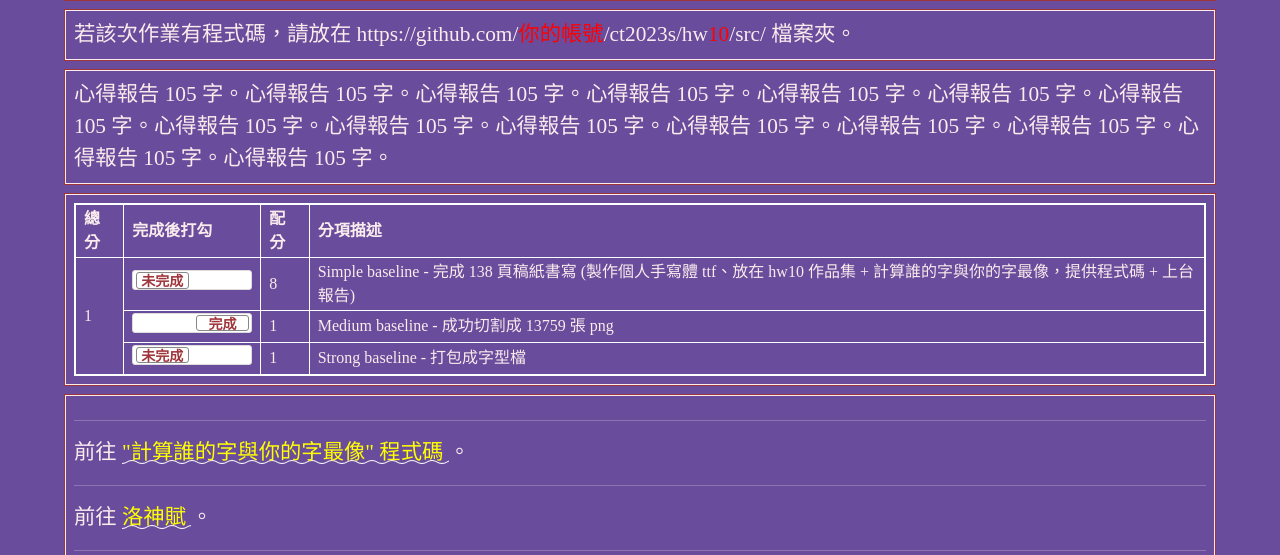
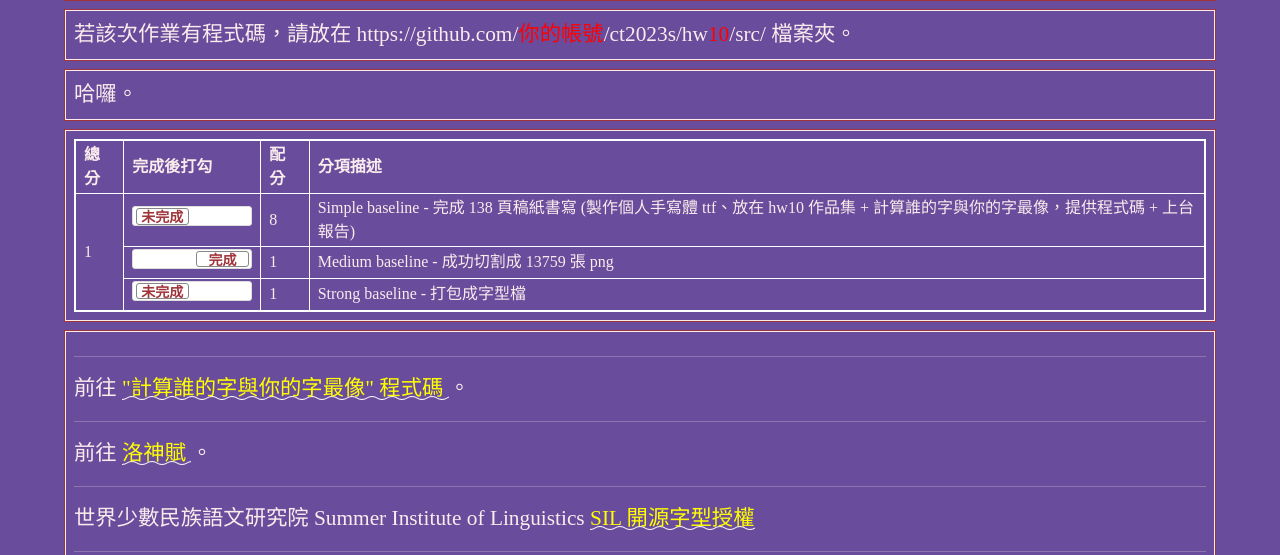
Before and after one commit to doom0831/ct2023s, a plain HTML site: page hw10/index.html in a window 1280 px wide. Shown: the part 83-638 px from the top of the page. Drawn offline with nearby package versions, Linux system fonts and the light colour scheme.

Commit message:
Update index.html

```diff
--- a/hw10/index.html
+++ b/hw10/index.html
@@ -185,7 +185,7 @@
   <!-- ------------------------------------------------>
   <div class="row hw12">
     <div class="col-md-12 twenty">
-      心得報告 105 字。心得報告 105 字。心得報告 105 字。心得報告 105 字。心得報告 105 字。心得報告 105 字。心得報告 105 字。心得報告 105 字。心得報告 105 字。心得報告 105 字。心得報告 105 字。心得報告 105 字。心得報告 105 字。心得報告 105 字。心得報告 105 字。
+      哈囉。
     </div>
   </div>
 
```
